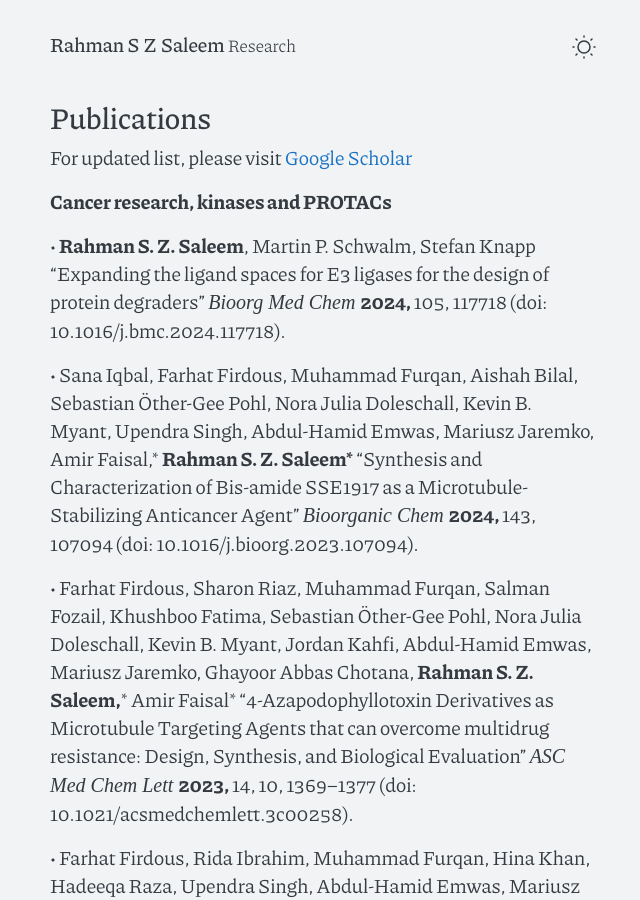
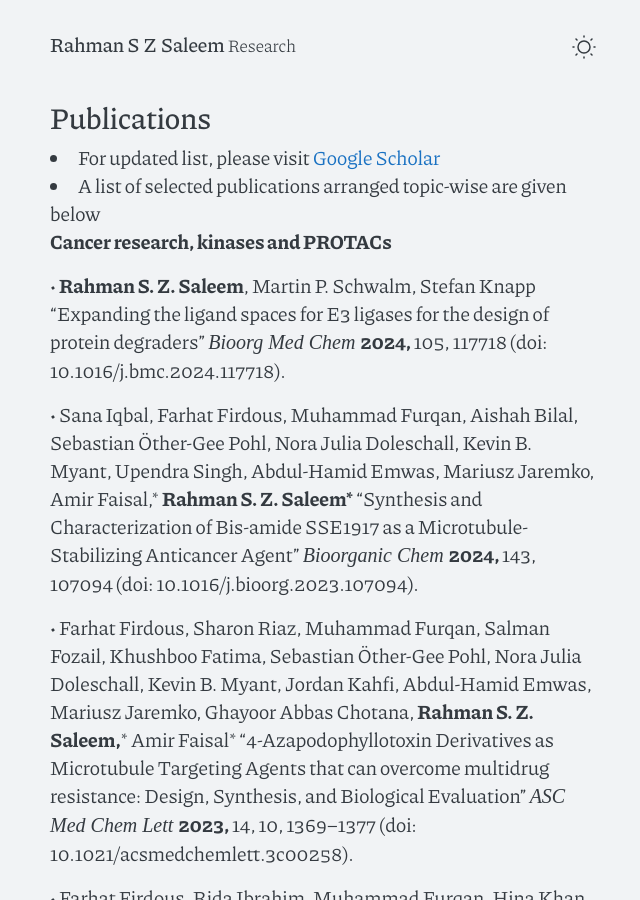
Before and after one commit to rahmanszsaleem/rahmanszsaleem.github.io, a Jekyll site: the page publication.html, which Jekyll copies as it is, in a window 1280 px wide and 900 px high. Shown: the whole window, without its empty margins (317-957 px from the left). Built offline with Jekyll 4.4.1, drawn with Linux system fonts in a browser that asks for light colours; some web fonts are replaced.

Commit message:
Update publication.html

```diff
--- a/publication.html
+++ b/publication.html
@@ -65,7 +65,8 @@
     <h1 id="Publications">Publications</h1>
 
 
-<p>For updated list, please visit <a href="https://scholar.google.com.pk/citations?hl=en&user=dGv6WBMAAAAJ&view_op=list_works&sortby=pubdate">Google Scholar</a> </p>
+<li>For updated list, please visit <a href="https://scholar.google.com.pk/citations?hl=en&user=dGv6WBMAAAAJ&view_op=list_works&sortby=pubdate">Google Scholar</a> </li>
+<li>A list of selected publications arranged topic-wise are given below </li>
 
    <div><p><b> Cancer research, kinases and PROTACs </b></p>
 
```
